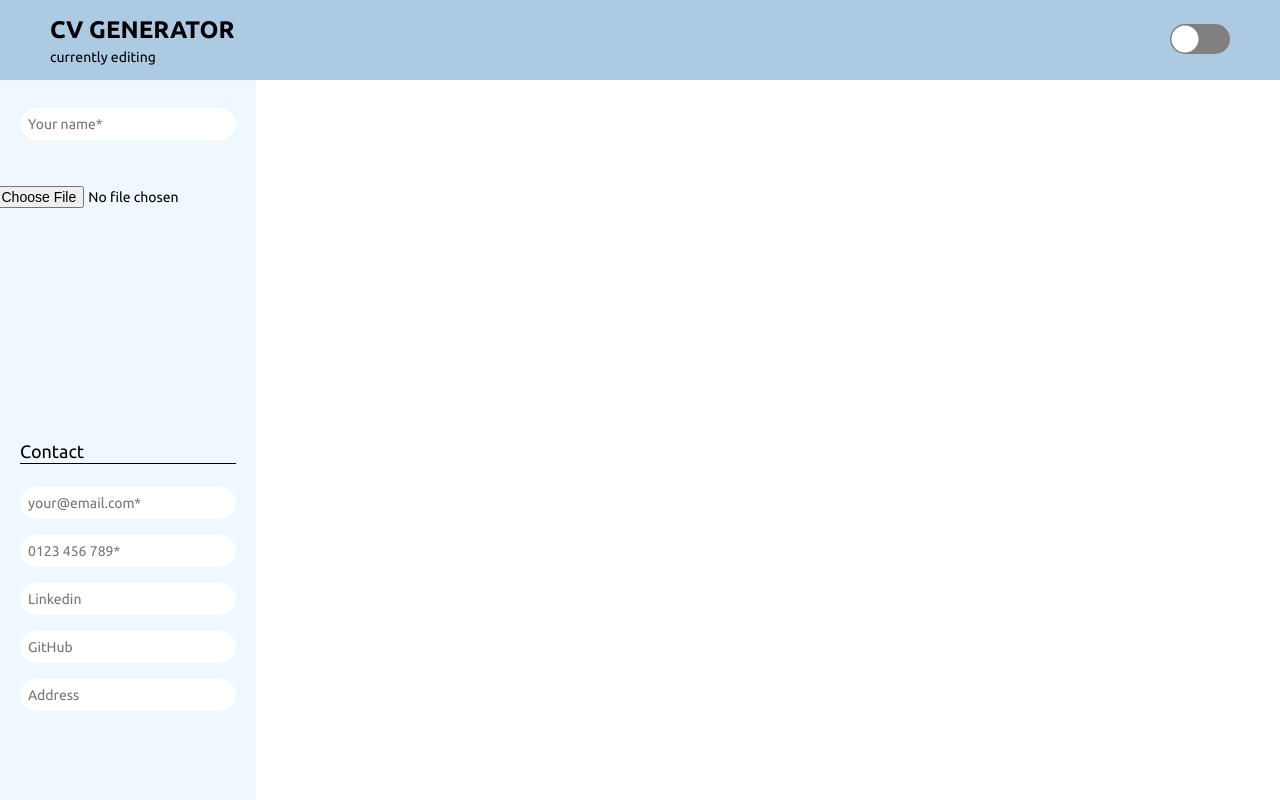
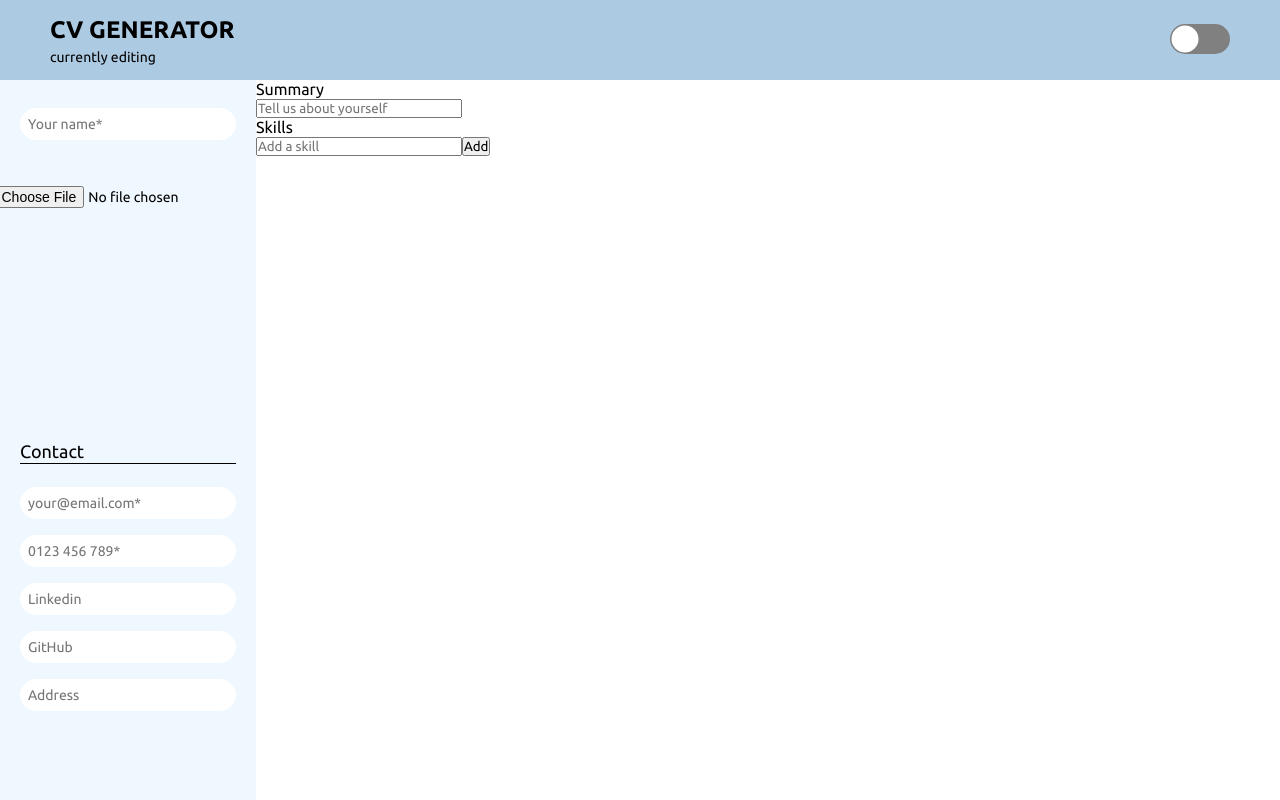
Before and after one commit to crsnbogdan/cv-generator-application, a React (Create React App) app: page / in a window 1280 px wide. Built offline with nearby package versions, Linux system fonts and the light colour scheme.

Commit message:
add summary and skills form and render skills in an unordered list

```diff
--- a/package.json
+++ b/package.json
@@ -11,6 +11,7 @@
     "react": "^18.2.0",
     "react-dom": "^18.2.0",
     "react-scripts": "^5.0.1",
+    "uniqid": "^5.4.0",
     "web-vitals": "^2.1.4"
   },
   "scripts": {
--- a/src/App.css
+++ b/src/App.css
@@ -11,44 +11,7 @@
   min-height: 90vh;
 }
 
-.main--sidebar {
-  width: 20vw;
-  padding: 0 20px;
-  background-color: aliceblue;
+/* main*/
+.main {
+  display: flex;
 }
-.formrow--container {
-  display: flex;
-  flex-direction: column;
-  margin-bottom: 20px;
-}
-.user--image {
-  height: 175px;
-  width: 175px;
-  border-radius: 200px;
-}
-
-.main--sidebar input {
-  font-size: 14px;
-  padding: 8px;
-  margin: 8px 0;
-  outline: none;
-  border: none;
-  border-radius: 50px;
-}
-
-.sidebar--form--container .formrow--container:first-of-type {
-  display: flex;
-  flex-direction: column;
-  align-items: center;
-  padding: 20px 0;
-}
-.sidebar--form--container .formrow--container:first-of-type input.user--name {
-  width: 100%;
-  margin-bottom: 30px;
-}
-.formrow--container .formrow--title {
-  font-size: 18px;
-  border-bottom: 1px solid black;
-  line-height: 24px;
-  margin-bottom: 15px;
-}
--- a/src/App.js
+++ b/src/App.js
@@ -1,7 +1,9 @@
 import React, { Component } from "react";
+import uniqid from "uniqid";
 import "./App.css";
+import Sidebar from "./Components/Main/MainSidebar/MainSidebar";
 import Nav from "./Components/Nav/Nav";
-import "./Components/Nav/Nav.css";
+
 class App extends Component {
   constructor(props) {
     super(props);
@@ -19,20 +21,35 @@ class App extends Component {
           github: "",
         },
       },
+      main: {
+        topform: {
+          summary: "",
+          skills: [],
+          skill: {
+            skillname: "",
+            key: uniqid(),
+          },
+        },
+      },
       file: null,
     };
     this.onSubmit = this.onSubmit.bind(this);
+    this.onSubmitToSkillsList = this.onSubmitToSkillsList.bind(this);
     this.onImgUpload = this.onImgUpload.bind(this);
     this.onEmailInput = this.onEmailInput.bind(this);
     this.onPhoneNumberInput = this.onPhoneNumberInput.bind(this);
     this.onLinkedinInput = this.onLinkedinInput.bind(this);
     this.onGitHubInput = this.onGitHubInput.bind(this);
+    this.onSummaryInput = this.onSummaryInput.bind(this);
+    this.onInputSkill = this.onInputSkill.bind(this);
   }
 
   switchMode = (e) =>
     e.target.checked
       ? this.setState({ mode: "previewing" })
       : this.setState({ mode: "editing" });
+
+  // sidebar methods
   onNameInputUpdate = (e) =>
     this.setState({
       sidebar: {
@@ -42,6 +59,7 @@ class App extends Component {
         },
         bottomRow: this.state.sidebar.bottomRow,
       },
+      main: this.state.main,
     });
   onImgUpload = (e) =>
     this.setState({
@@ -52,9 +70,8 @@ class App extends Component {
         },
         bottomRow: this.state.sidebar.bottomRow,
       },
+      main: this.state.main,
     });
-
-  // sidebar contact section functions here
   onEmailInput = (e) =>
     this.setState({
       sidebar: {
@@ -67,6 +84,7 @@ class App extends Component {
           address: this.state.sidebar.bottomRow.address,
         },
       },
+      main: this.state.main,
     });
   onPhoneNumberInput = (e) =>
     this.setState({
@@ -80,8 +98,8 @@ class App extends Component {
           address: this.state.sidebar.bottomRow.address,
         },
       },
+      main: this.state.main,
     });
-
   onLinkedinInput = (e) =>
     this.setState({
       sidebar: {
@@ -94,6 +112,7 @@ class App extends Component {
           address: this.state.sidebar.bottomRow.address,
         },
       },
+      main: this.state.main,
     });
   onGitHubInput = (e) =>
     this.setState({
@@ -107,8 +126,9 @@ class App extends Component {
           address: this.state.sidebar.bottomRow.address,
         },
       },
+      main: this.state.main,
     });
-  onAddressInput = (e) => {
+  onAddressInput = (e) =>
     this.setState({
       sidebar: {
         topRow: this.state.sidebar.topRow,
@@ -120,10 +140,59 @@ class App extends Component {
           address: e.target.value,
         },
       },
+      main: this.state.main,
+    });
+
+  // main top form methods
+  onSummaryInput = (e) => {
+    this.setState({
+      sidebar: this.state.sidebar,
+      main: {
+        topform: {
+          summary: e.target.value,
+          skills: this.state.main.topform.skills,
+          skill: this.state.main.topform.skill,
+        },
+      },
     });
     console.log(this.state);
   };
+
+  onInputSkill = (e) =>
+    this.setState({
+      sidebar: this.state.sidebar,
+      main: {
+        topform: {
+          summary: this.state.main.topform.summary,
+          skills: this.state.main.topform.skills,
+          skill: {
+            skillname: e.target.value,
+            key: this.state.main.topform.skill.key,
+          },
+        },
+      },
+    });
+
   onSubmit = (e) => e.preventDefault();
+  onSubmitToSkillsList = (e) => {
+    e.preventDefault();
+    this.setState({
+      sidebar: this.state.sidebar,
+      main: {
+        topform: {
+          skills: this.state.main.topform.skills.concat(
+            this.state.main.topform.skill
+          ),
+          skill: {
+            skillname: this.state.main.topform.skill.skillname,
+            key: uniqid(),
+          },
+          summary: this.state.main.topform.summary,
+        },
+      },
+    });
+    console.log(this.state);
+  };
 
   render() {
     return (
@@ -213,7 +282,41 @@ class App extends Component {
               </form>
             </div>
           </div>
-          <div className="main-app"></div>
+          <div className="main-app">
+            <div className="main--form">
+              <form action="" onSubmit={this.onSubmitToSkillsList}>
+                <div className="form--toprow">
+                  <p className="formrow--title">Summary</p>
+                  <input
+                    type="textarea"
+                    required
+                    className="user--summary"
+                    placeholder="Tell us about yourself"
+                    onInput={this.onSummaryInput}
+                  />
+                </div>
+                <div className="form--bottomrow">
+                  <p className="formrow--title">Skills</p>
+                  <input
+                    type="text"
+                    required
+                    className="user--skills"
+                    placeholder="Add a skill"
+                    value={this.state.main.topform.skill.skillname}
+                    onInput={this.onInputSkill}
+                  />
+                  <button type="submit">Add</button>
+                  <div className="skills">
+                    <ul>
+                      {this.state.main.topform.skills.map((skill) => (
+                        <li>{skill.skillname}</li>
+                      ))}
+                    </ul>
+                  </div>
+                </div>
+              </form>
+            </div>
+          </div>
         </div>
         <div className="footer"></div>
       </div>
--- a/src/Components/Main/MainSidebar/MainSidebar.js
+++ b/src/Components/Main/MainSidebar/MainSidebar.js
@@ -0,0 +1,13 @@
+import React, { Component } from "react";
+import "./Sidebar.css";
+class Sidebar extends Component {
+  constructor(props) {
+    super(props);
+  }
+  state = {};
+  render() {
+    return <div></div>;
+  }
+}
+
+export default Sidebar;
--- /dev/null
+++ b/src/Components/Main/MainSidebar/Sidebar.css
@@ -0,0 +1,41 @@
+.main--sidebar {
+  width: 20vw;
+  padding: 0 20px;
+  background-color: aliceblue;
+}
+.formrow--container {
+  display: flex;
+  flex-direction: column;
+  margin-bottom: 20px;
+}
+.user--image {
+  height: 175px;
+  width: 175px;
+  border-radius: 200px;
+}
+
+.main--sidebar input {
+  font-size: 14px;
+  padding: 8px;
+  margin: 8px 0;
+  outline: none;
+  border: none;
+  border-radius: 50px;
+}
+
+.sidebar--form--container .formrow--container:first-of-type {
+  display: flex;
+  flex-direction: column;
+  align-items: center;
+  padding: 20px 0;
+}
+.sidebar--form--container .formrow--container:first-of-type input.user--name {
+  width: 100%;
+  margin-bottom: 30px;
+}
+.formrow--container .formrow--title {
+  font-size: 18px;
+  border-bottom: 1px solid black;
+  line-height: 24px;
+  margin-bottom: 15px;
+}
```
Also changed, not shown: 1 other file (tests, documents, lock files or other folders).
